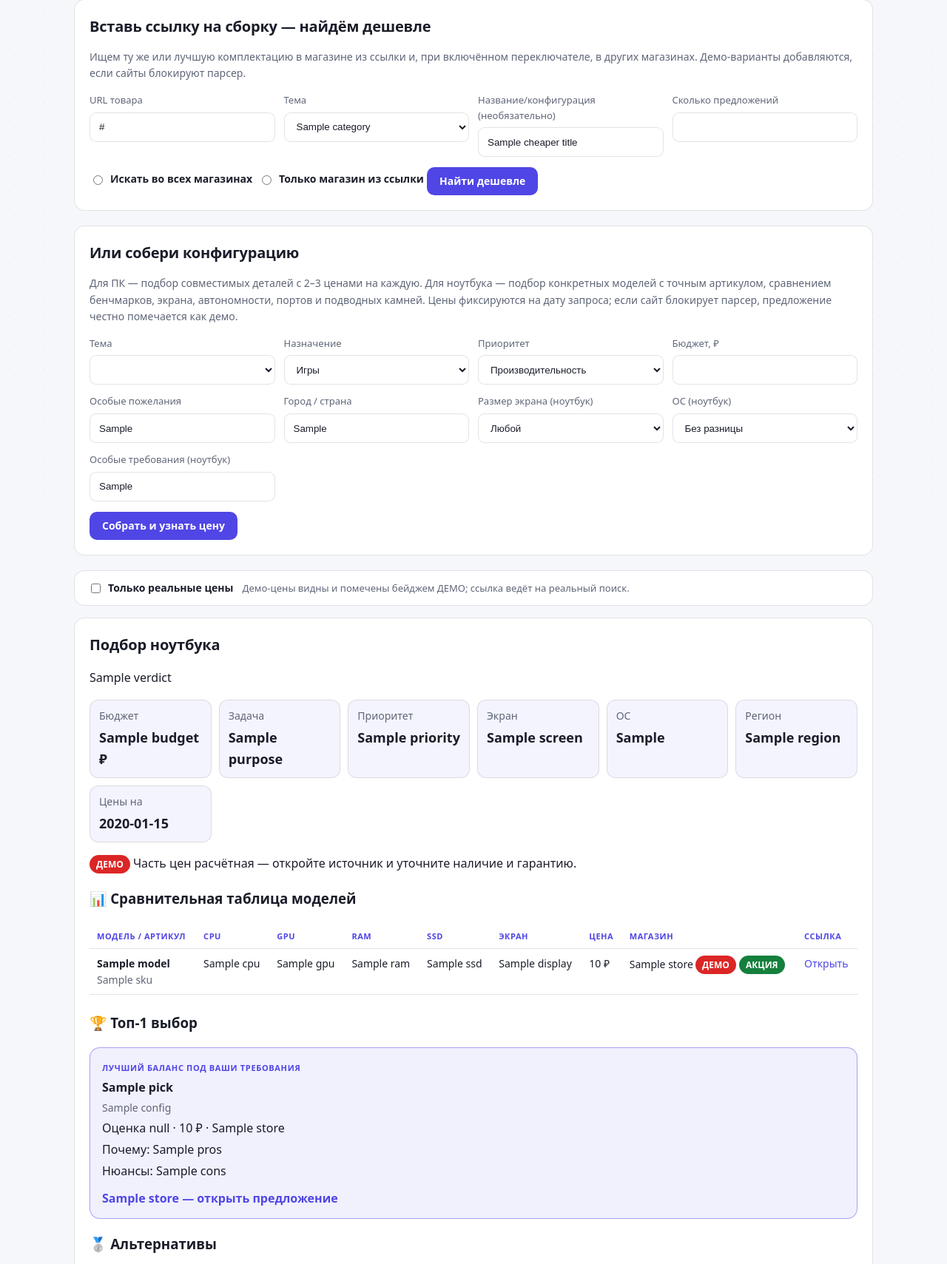
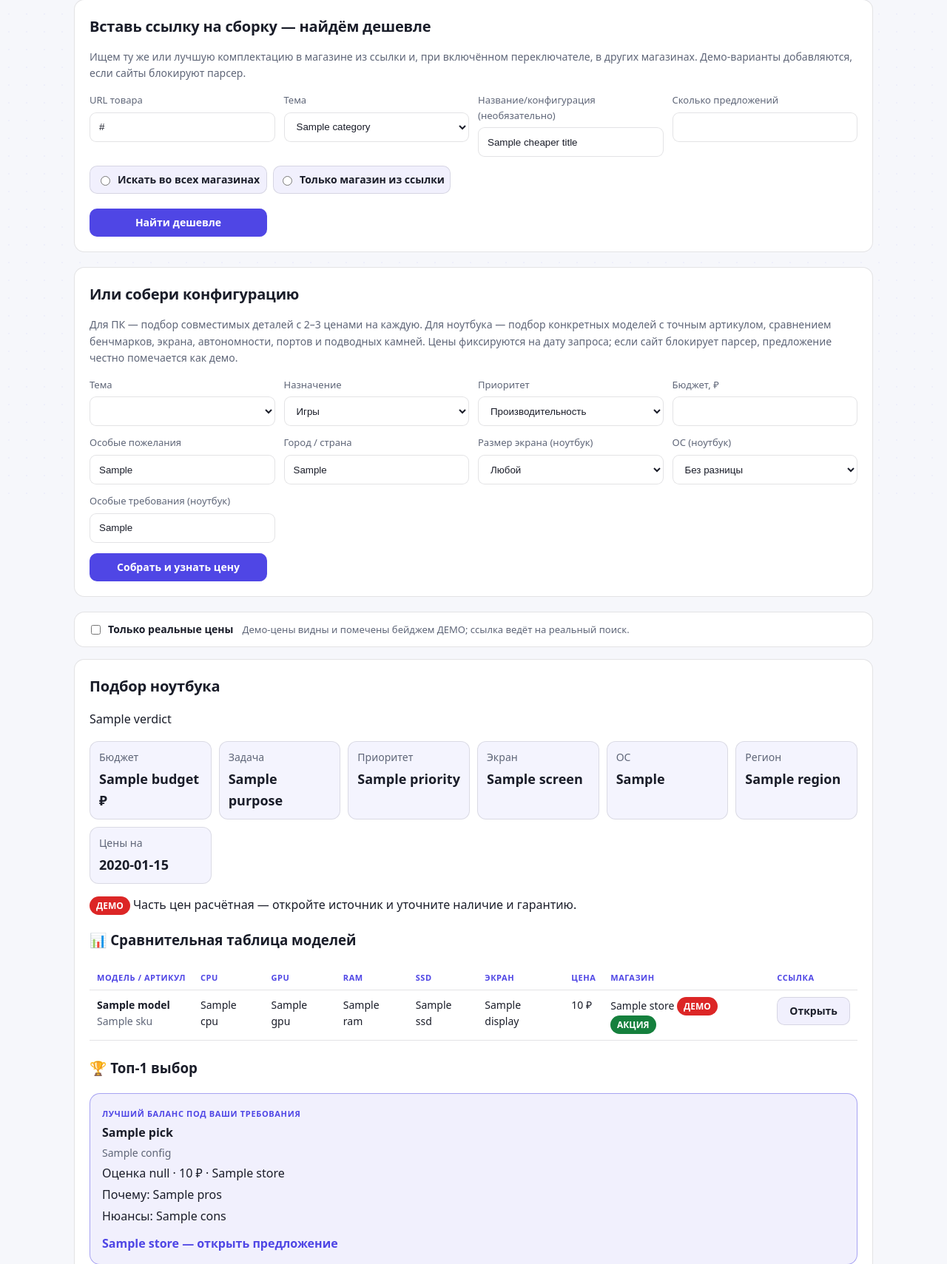
Before and after one commit to brawlat12344-ops/pricetracker, a Spring app: template src/main/resources/templates/cheaper.html in a window 1280 px wide. Shown: the part 113-1822 px from the top of the page at 74% size. Run offline with Thymeleaf, Linux system fonts and the light colour scheme; the template is opened without the code that fills it: most values are stand-ins (such as "Sample title", 1, 10 or a date in 2020); data that the repository does not hold is empty; some of the project's set-up classes (security, data sources, template engines, error pages and the like) are left out, and stand-ins take their place; database files in the repository are not loaded.

Commit message:
Align form and table action buttons

```diff
--- a/src/main/resources/static/style.css
+++ b/src/main/resources/static/style.css
@@ -222,6 +222,26 @@ ul > li:nth-child(10) { animation-delay:.40s; }
 .actions button, .actions .btn { min-height:34px; padding:7px 11px; font-size:13px; }
 .pager .muted { padding:0 6px; }
 
+/* Одинаковая геометрия для всех действий формы: радио, сабмиты и «Открыть». */
+.choice-row { display:flex; gap:8px; margin-top:12px; flex-wrap:wrap; max-width:488px; }
+.choice {
+  display:inline-flex; align-items:center; justify-content:center; gap:7px;
+  flex:1 1 220px; min-width:220px; min-height:38px; padding:9px 16px;
+  border:1px solid var(--stroke); border-radius:10px;
+  background:var(--chip); color:var(--text);
+  font:600 14px/1 system-ui,"Segoe UI",sans-serif; white-space:nowrap;
+  cursor:pointer; vertical-align:middle;
+  transition:transform var(--dur) var(--ease), background-color var(--dur) ease,
+             border-color var(--dur) ease;
+}
+.choice:hover { transform:translateY(-2px); border-color:rgba(var(--accent-rgb),.55); }
+.choice:active { transform:translateY(0) scale(.98); }
+.choice:has(input:checked) {
+  background:rgba(var(--accent-rgb),.14); border-color:rgba(var(--accent-rgb),.55);
+}
+.form-actions .btn { min-width:240px; }
+.btn-open { min-width:96px; }
+
 .badge {
   display:inline-block; padding:3px 9px; border-radius:999px; font-size:12px; font-weight:700;
   background:var(--danger); color:#fff;
--- a/src/main/resources/templates/cheaper.html
+++ b/src/main/resources/templates/cheaper.html
@@ -56,13 +56,13 @@
                            th:value="${cheaperLimit}">
                 </div>
             </div>
-            <div class="toolbar" style="margin-top:12px">
-                <label class="inline-choice"><input type="radio" name="crossStore" value="true"
-                                                    th:checked="${cheaperCrossStore}"> Искать во всех магазинах</label>
-                <label class="inline-choice"><input type="radio" name="crossStore" value="false"
-                                                    th:checked="${!cheaperCrossStore}"> Только магазин из ссылки</label>
+            <div class="choice-row">
+                <label class="choice"><input type="radio" name="crossStore" value="true"
+                                             th:checked="${cheaperCrossStore}"> Искать во всех магазинах</label>
+                <label class="choice"><input type="radio" name="crossStore" value="false"
+                                             th:checked="${!cheaperCrossStore}"> Только магазин из ссылки</label>
             </div>
-            <div class="form-actions"><button type="submit">Найти дешевле</button></div>
+            <div class="form-actions"><button class="btn" type="submit">Найти дешевле</button></div>
         </form>
     </div>
 
@@ -144,7 +144,7 @@
                            placeholder="дискретная GPU, Thunderbolt, RAM 32, Asus, наличие в DNS">
                 </div>
             </div>
-            <div class="form-actions"><button type="submit">Собрать и узнать цену</button></div>
+            <div class="form-actions"><button class="btn" type="submit">Собрать и узнать цену</button></div>
         </form>
     </div>
 
@@ -197,7 +197,8 @@
                     <td><span th:text="${model.store}"></span>
                         <span class="badge" th:if="${model.demo}">ДЕМО</span>
                         <span class="badge ok" th:if="${model.promo}">АКЦИЯ</span></td>
-                    <td><a th:href="${model.url}" target="_blank" rel="noopener noreferrer">Открыть</a></td>
+                    <td><a class="btn secondary btn-open" th:href="${model.url}" target="_blank"
+                           rel="noopener noreferrer">Открыть</a></td>
                 </tr>
                 </tbody>
             </table>
@@ -299,7 +300,8 @@
                     <td th:text="${offer.price} + ' ₽'"></td>
                     <td th:text="${offer.availability}"></td>
                     <td>
-                        <a th:href="${offer.url}" target="_blank" rel="noopener noreferrer">Открыть</a>
+                        <a class="btn secondary btn-open" th:href="${offer.url}" target="_blank"
+                           rel="noopener noreferrer">Открыть</a>
                         <span class="badge" th:if="${offer.demo}">ДЕМО</span>
                         <span class="badge ok" th:if="${offer.promo}">АКЦИЯ</span>
                     </td>
```
